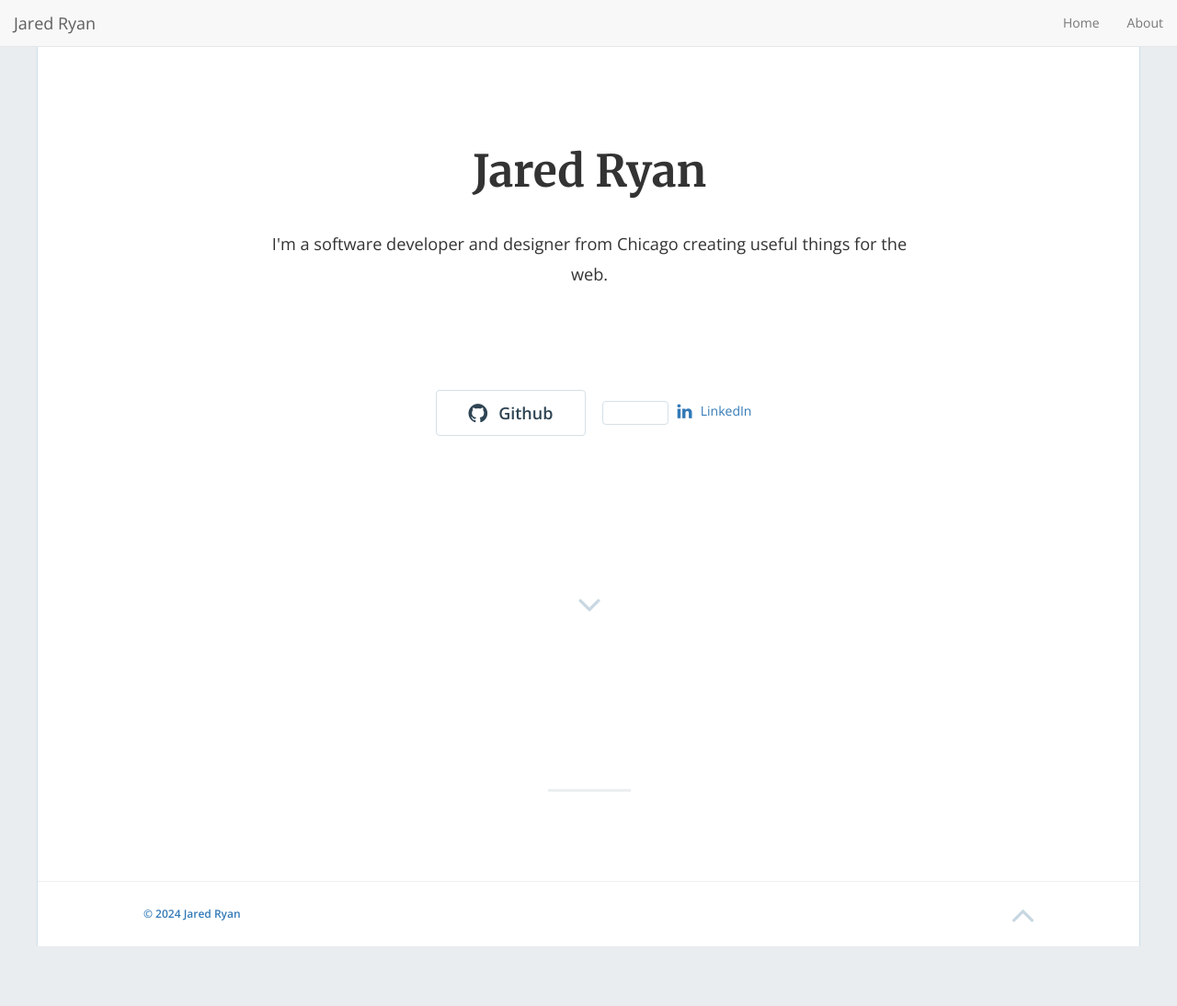
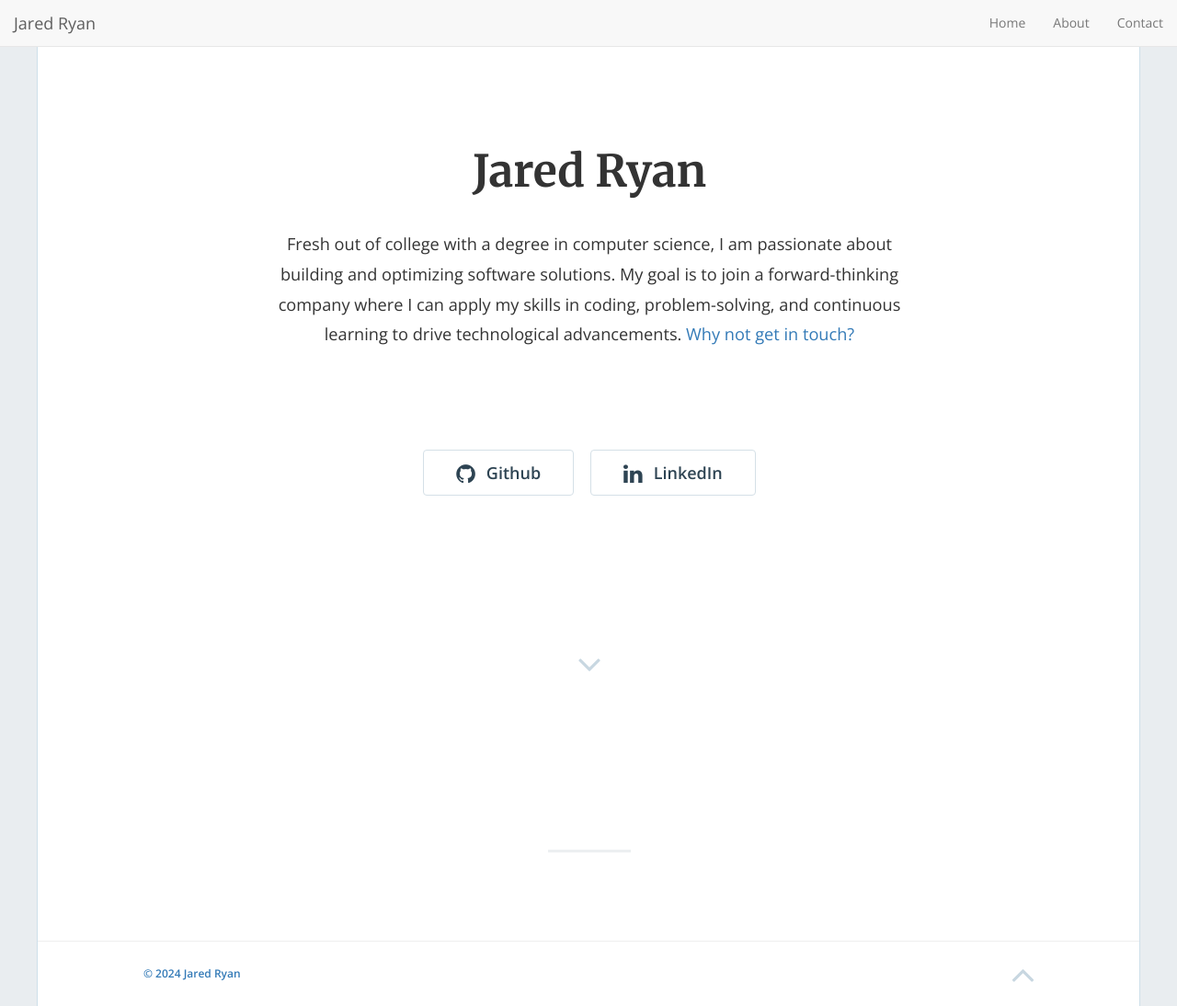
Before and after one commit to JaredRyan210/JaredRyan210.github.io, a Jekyll site: the page built from index.markdown, in a window 1280 px wide and 1094 px high. Shown: the whole window at 92% size. Built offline with Jekyll 4.4.1, drawn with Linux system fonts in a browser that asks for light colours; nearby versions of some CDN libraries; the list of posts is cut into pages by our own code.

Commit message:
Updates to portfolio

```diff
--- a/Gemfile
+++ b/Gemfile
@@ -2,3 +2,5 @@
 
 source "https://rubygems.org"
 gemspec
+gem "kramdown-parser-gfm"
+gem "webrick", "~> 1.8"
--- a/_config.yml
+++ b/_config.yml
@@ -16,12 +16,12 @@
 # in the templates via {{ site.myvariable }}.
 title: "Jared Ryan"
 email: 'jaredr210@gmail.com'
-description: "I'm a software developer and designer from Chicago creating useful things for the web."
+description: "Fresh out of college with a degree in computer science, I am passionate about building and optimizing software solutions. My goal is to join a forward-thinking company where I can apply my skills in coding, problem-solving, and continuous learning to drive technological advancements."
 baseurl: "" # the subpath of your site, e.g. /blog
 url: "https://JaredRyan210.github.io" # the base hostname & protocol for your site, e.g. https://example.com
 github_username: 'JaredRyan210'
 linkedin_username: 'jared-ryan-8529b7258'
-medium_username: false
+
 
 # Build settings
 markdown: kramdown
@@ -95,10 +95,11 @@ pagination:
 ### Phantom settings
 footer_text: '© 2024 Jared Ryan'
 admin_name: 'Jared Ryan'
-enable_contact: false
+enable_contact: true
 
 #### Phantom Navigation menu
 enable_nav: true
 nav_item:
   - { url: '/', text: 'Home' }
   - { url: '/about', text: 'About' }
+  - { url: '/contact', text: 'Contact'}
--- a/_includes/contact-modal.html
+++ b/_includes/contact-modal.html
@@ -9,10 +9,10 @@
 
       <div class="modal-body">
 
-        <form class="form-horizontal form-contact clearfix" action="https://formspree.io/your-email@gmail.com" method="POST">
+        <form class="form-horizontal form-contact clearfix" action="https://formspree.io/jaredr210@gmail.com" method="POST">
 
           <div class="form-group">
-            <label class="message-label">Dear Jami,</label>
+            <label class="message-label">Dear Jared,</label>
             <textarea class="message form-control" rows="8" name="body" placeholder="Type your message..."></textarea>
           </div>
 
--- a/_includes/home-hero.html
+++ b/_includes/home-hero.html
@@ -31,7 +31,7 @@
               <a href="https://github.com/{{ site.github_username }}"><button class="btn btn-default btn-lg"><i class="fa fa-github fa-lg"></i>Github</button></a>
             {% endif %}
             {% if site.linkedin_username != '' %}
-              <a href="https://linkedin.com/in/{{ site.linkedin_username }}"><button class="btn btn-default btn-lg"></button><i class="fa fa-linkedin fa-lg"></i>LinkedIn</button></a>
+              <a href="https://linkedin.com/in/{{ site.linkedin_username }}"><button class="btn btn-default btn-lg"><i class="fa fa-linkedin fa-lg"></i>LinkedIn</button></a>
             {% endif %}
 
           </div>
```
